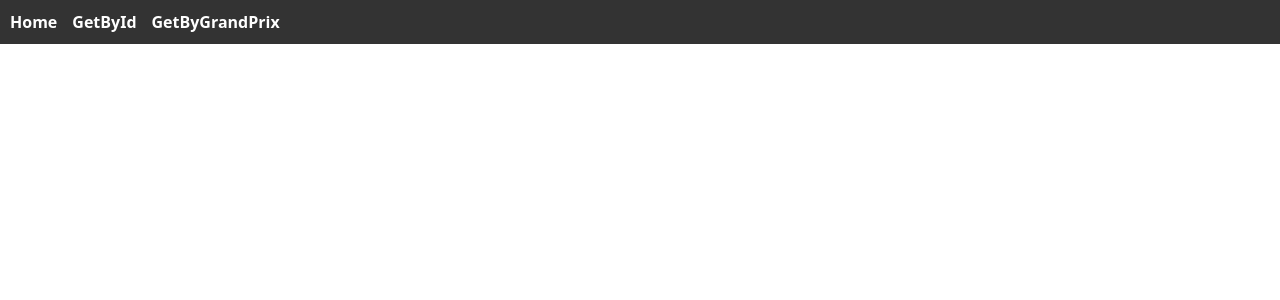
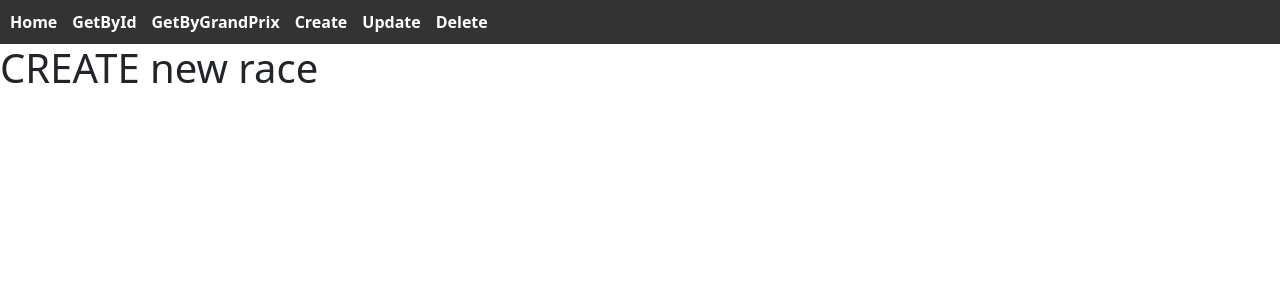
Before and after one commit to ehandresen/examv3, a React (Vite) app in the folder frontend/: page /create in a window 1280 px wide. Shown: the top 300 px of the page. Built offline with nearby package versions, Linux system fonts and the light colour scheme.

Commit message:
added Create, Update, Delete pages

```diff
--- a/frontend/src/App.tsx
+++ b/frontend/src/App.tsx
@@ -1,5 +1,12 @@
 import { BrowserRouter, Route, Routes, Link } from 'react-router-dom';
-import { HomePage, GetByIdPage, GetByGrandPrixPage } from './pages';
+import {
+  HomePage,
+  GetByIdPage,
+  GetByGrandPrixPage,
+  CreateNewRacePage,
+  UpdateRacePage,
+  DeleteRacePage,
+} from './pages';
 
 function App() {
   return (
@@ -17,6 +24,15 @@ function App() {
               <li>
                 <Link to="/getByGP">GetByGrandPrix</Link>
               </li>
+              <li>
+                <Link to="/create">Create</Link>
+              </li>
+              <li>
+                <Link to="/update">Update</Link>
+              </li>
+              <li>
+                <Link to="/delete">Delete</Link>
+              </li>
             </ul>
           </nav>
         </header>
@@ -25,6 +41,9 @@ function App() {
             <Route path="/" element={<HomePage />}></Route>
             <Route path="/getById" element={<GetByIdPage />}></Route>
             <Route path="/getByGP" element={<GetByGrandPrixPage />}></Route>
+            <Route path="/create" element={<CreateNewRacePage />}></Route>
+            <Route path="/update" element={<UpdateRacePage />}></Route>
+            <Route path="/delete" element={<DeleteRacePage />}></Route>
           </Routes>
         </main>
       </BrowserRouter>
--- /dev/null
+++ b/frontend/src/pages/CreateNewRacePage.tsx
@@ -0,0 +1,9 @@
+const CreateNewRacePage = () => {
+  return (
+    <>
+      <h1>CREATE new race</h1>
+    </>
+  );
+};
+
+export default CreateNewRacePage;
--- /dev/null
+++ b/frontend/src/pages/DeleteRacePage.tsx
@@ -0,0 +1,9 @@
+const DeleteRacePage = () => {
+    return (
+        <>
+        <h1>DELETE race</h1>
+        </>
+    );
+}
+
+export default DeleteRacePage;
--- /dev/null
+++ b/frontend/src/pages/UpdateRacePage.tsx
@@ -0,0 +1,9 @@
+const UpdateRacePage = () => {
+  return (
+    <>
+      <h1>UPDATE race</h1>
+    </>
+  );
+};
+
+export default UpdateRacePage;
--- a/frontend/src/pages/index.ts
+++ b/frontend/src/pages/index.ts
@@ -1,5 +1,15 @@
 import HomePage from './HomePage';
 import GetByGrandPrixPage from './GetByGrandPrixPage';
 import GetByIdPage from './GetByIdPage';
+import CreateNewRacePage from './CreateNewRacePage';
+import UpdateRacePage from './UpdateRacePage';
+import DeleteRacePage from './DeleteRacePage';
 
-export { HomePage, GetByGrandPrixPage, GetByIdPage };
+export {
+  HomePage,
+  GetByGrandPrixPage,
+  GetByIdPage,
+  CreateNewRacePage,
+  UpdateRacePage,
+  DeleteRacePage,
+};
```
Also changed, not shown: 4 other files (tests, documents, lock files or other folders).
